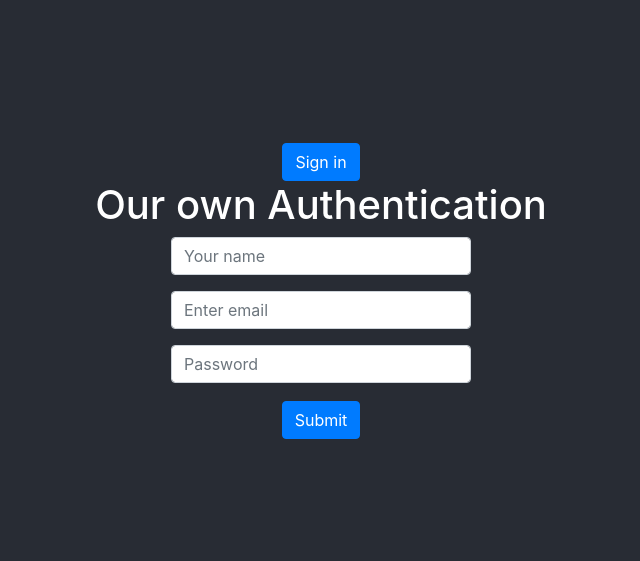
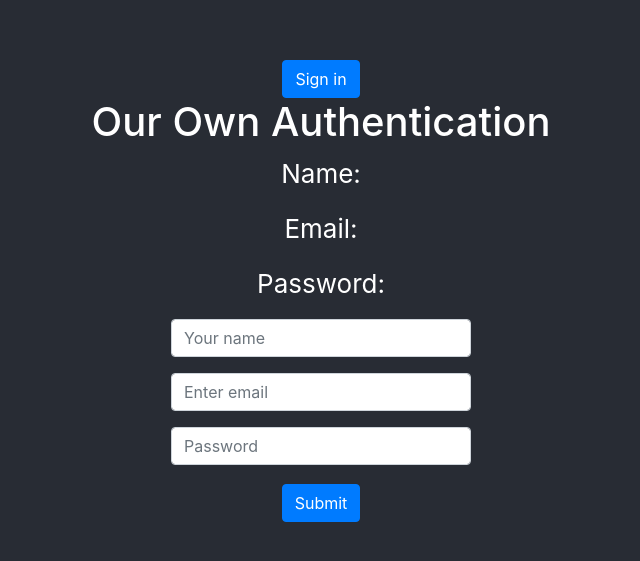
Before and after one commit to munnahosssain/Firebase-authentication, a React (Create React App) app: page / in a window 1280 px wide. Shown: the part 109-670 px from the top of the page, without its empty margins (319-959 px from the left). Built offline with nearby package versions, Linux system fonts and the light colour scheme.

Commit message:
bugs fixes

```diff
--- a/src/App.js
+++ b/src/App.js
@@ -24,7 +24,7 @@ function App() {
         firebase.auth()
             .signInWithPopup(provider)
             .then(res => {
-                console.log(res);
+                // console.log(res);
                 const { displayName, photoURL, email } = res.user;
                 const signedInUser = {
                     isSignIn: true,
@@ -33,7 +33,7 @@ function App() {
                     photo: photoURL
                 }
                 setUser(signedInUser);
-                console.log(displayName, email, photoURL);
+                // console.log(displayName, email, photoURL);
             })
             .catch((error) => {
                 console.log(error);
@@ -56,22 +56,20 @@ function App() {
                 console.log(error.message);
             });
     }
-    const handleSubmit = (event) => {
-        console.log(user.email, user.password);
-        if (user.email && user.password) {
-        }
-        event.preventDefault();
-    }
     const handleBlur = (event) => {
         // console.log(event.target.name, event.target.value);
         let isFormValid = true;
         if (event.target.name === 'email') {
             isFormValid = /\S+@\S+\.\S+/.test(event.target.value);
+            // console.log(isFormValid);
         }
         if (event.target.name === 'password') {
-            const isPasswordValid = event.target.length > 5;
+            const isPasswordValid = event.target.value.length > 6;
+            // console.log(isPasswordValid, 'moreThanSix');
             const passwordHashNumber = /\d{1}/.test(event.target.value);
+            // console.log(passwordHashNumber, 'is trueOrFalse');
             isFormValid = isPasswordValid && passwordHashNumber;
+            // console.log(isFormValid, "valid");
         }
         if (isFormValid) {
             const newUserInfo = { ...user };
@@ -79,13 +77,27 @@ function App() {
             setUser(newUserInfo);
         }
     }
+    const handleSubmit = (event) => {
+        if (user.email && user.password) {
+            console.log(user.email, user.password);
+            firebase.auth().createUserWithEmailAndPassword(user.email, user.password)
+                .then(res => {
+                    console.log(res);
+                })
+                .catch(error => {
+                    var errorCode = error.code;
+                    var errorMessage = error.message;
+                    console.log(errorCode, errorMessage);
+                })
+        }
+        event.preventDefault();
+    }
     return (
         <div className="App-header">
             {
                 user.isSignIn ? <Button onClick={handleSignOut} variant="primary">Sign out</Button> :
                     <Button onClick={handleSignIn} variant="primary">Sign in</Button>
             }
-            {/* <Button onClick={handleSignIn} variant="primary">Sign in</Button> */}
             {
                 user.isSignIn && <div className="App">
                     <p>Welcome {user.name}</p>
@@ -93,7 +105,16 @@ function App() {
                     <img src={user.photo} alt="" />
                 </div>
             }
-            <h1>Our own Authentication</h1>
+            <h1>Our Own Authentication</h1>
+            <p>Name: {user.name}</p>
+            <p>Email: {user.email}</p>
+            <p>Password: {user.password}</p>
+            {/* <Form onSubmit={handleSubmit}>
+                <input onBlur={handleBlur} name="name" type="name" placeholder="Your name" />
+                <input onBlur={handleBlur} required type="email" name="email" placeholder="Enter email" />
+                <input onBlur={handleBlur} required name="password" placeholder="Password" /><br />
+                <input type="submit" value="Submit" />
+            </Form> */}
             <Form onSubmit={handleSubmit}>
                 <Form.Group controlId="formGroupEmail">
                     <Form.Control onBlur={handleBlur} name="name" type="name" placeholder="Your name" required />
```
